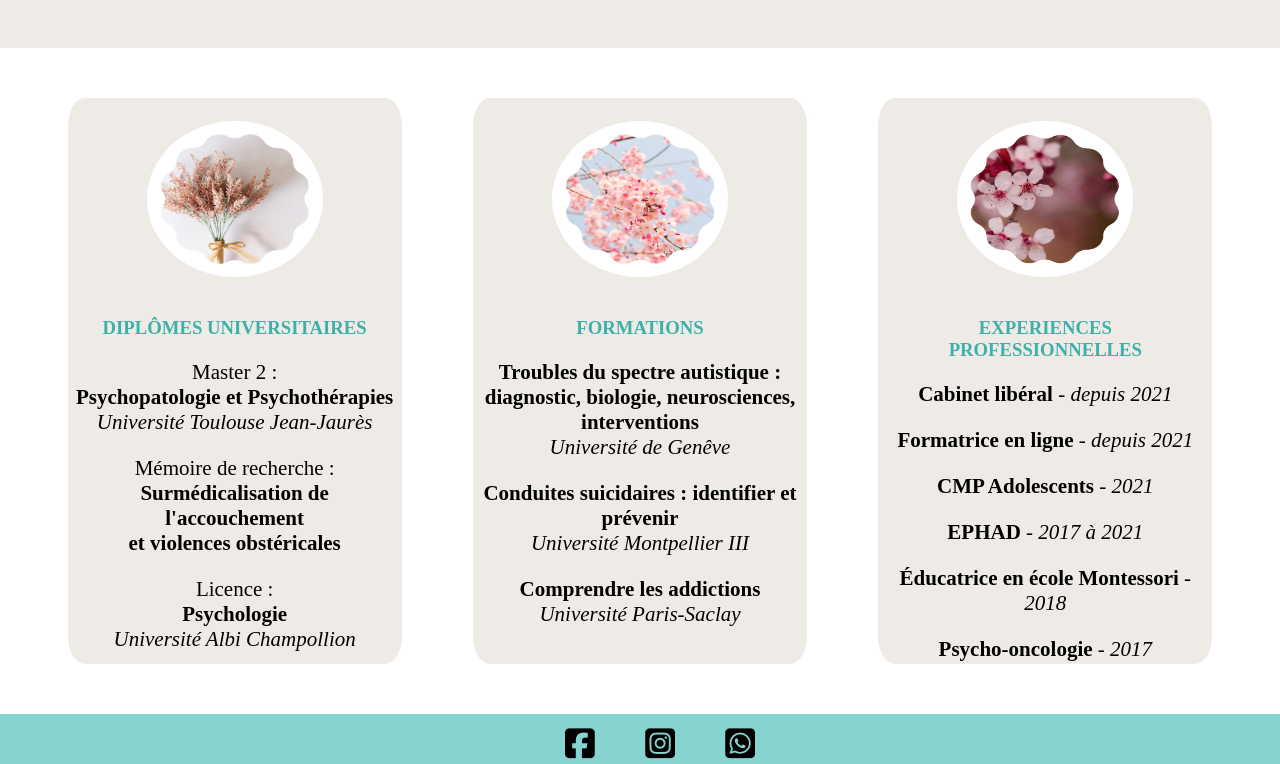
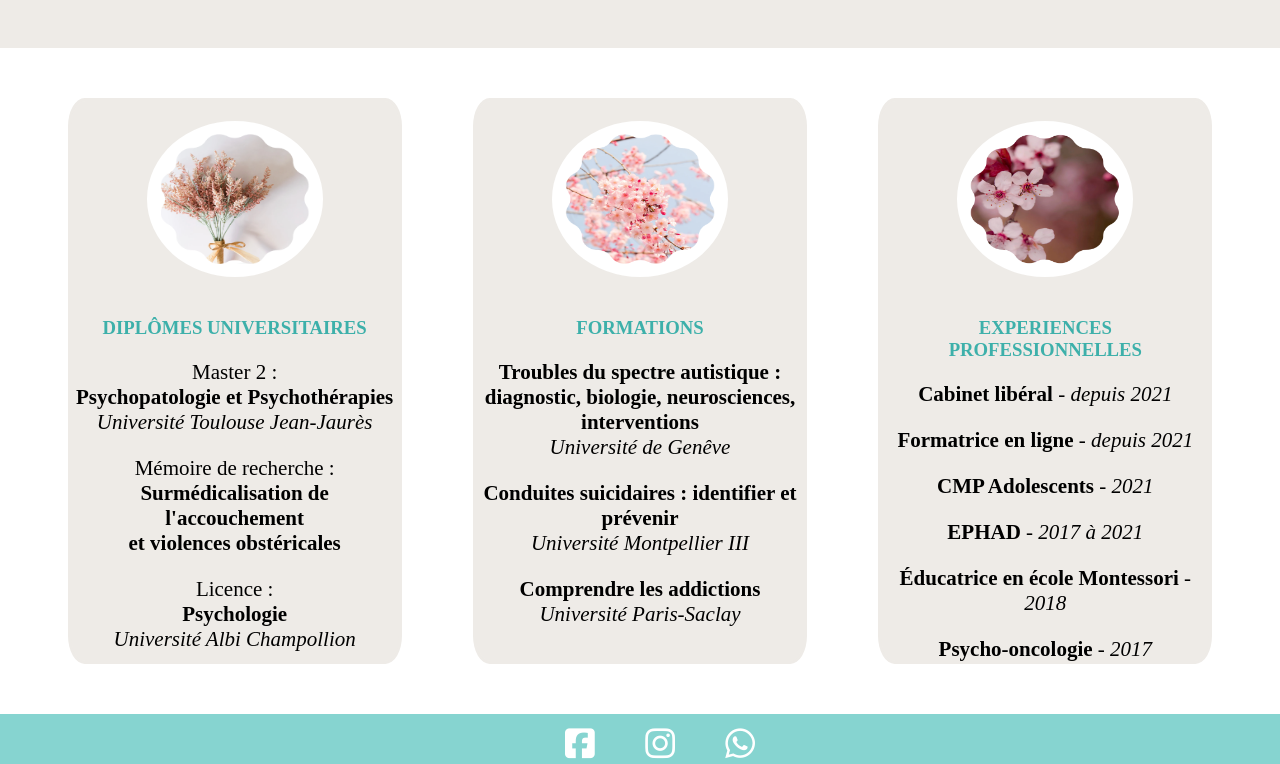
Before and after one commit to sofianeidir/SiteSamira, a website: page index.html in a window 1280 px wide. Shown: the part 1932-2696 px from the top of the page. Drawn offline with Linux system fonts and the light colour scheme.

Commit message:
teste tablette

```diff
--- a/front/scss/style.scss
+++ b/front/scss/style.scss
@@ -441,7 +441,7 @@ footer {
 
 /* version tablette */
 
-@media (max-width:820px) {
+@media (max-width:820px) and (min-width:530px) {
     header {
         height: 120px;
 
--- a/index.html
+++ b/index.html
@@ -118,9 +118,9 @@
             <section id="ContainerContact">
                 <div id="Contact">
                 <ul id="social">
-                    <a href="https://m.facebook.com/ilm.annafs" target="_blank"><li><i class="fa-brands fa-facebook-square"></i></li></a>
-                    <a href="https://www.instagram.com/samirapsychologue/" target="_blank"><li><i class="fa-brands fa-instagram-square"></i></li></a>
-                    <a href="https://www.whatsapp.com/?lang=fr" target="_blank"><li><i class="fa-brands fa-whatsapp-square"></i></li></a>
+                    <a href="https://m.facebook.com/ilm.annafs" target="_blank"><li><i class="fa-brands fa-square-facebook" style="color: white";></i></li></a>
+                    <a href="https://www.instagram.com/samirapsychologue/" target="_blank"><li><i class="fa-brands fa-instagram" style="color: #ffffff;"></i></i></li></a>
+                    <a href="https://www.whatsapp.com/?lang=fr" target="_blank"><li><i class="fa-brands fa-whatsapp" style="color: #ffffff;"></i></li></a>
                 </ul>
                 </div>
             </section>
```
Also changed, not shown: front/scss/style.css.
